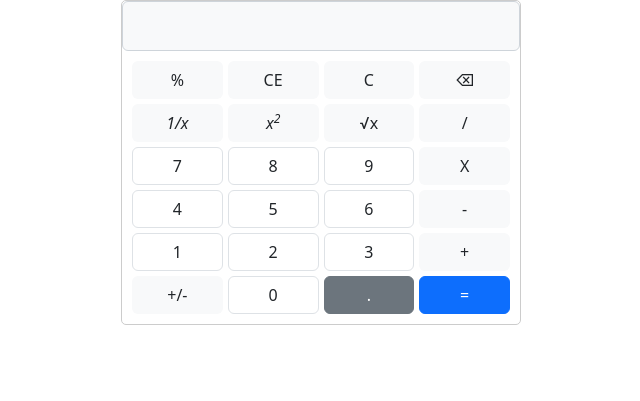
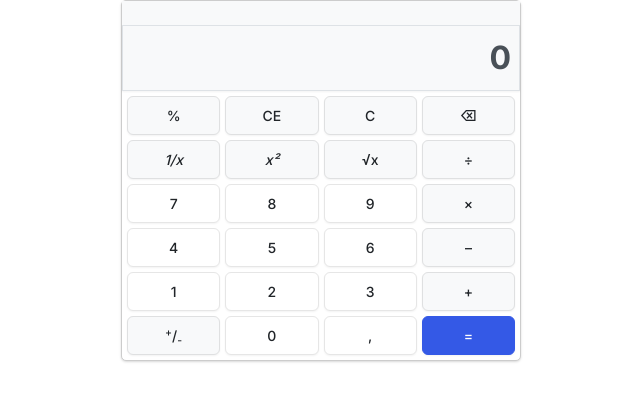
Before and after one commit to gfrodriguez/Launch-X-Latam-Backend, a PHP site: page / in a window 1280 px wide. Shown: the top 401 px of the page, without its empty margins (319-959 px from the left). Run offline with PHP 8.4, Linux system fonts and the light colour scheme.

Commit message:
Enviando calculadora funcional
Envío de calculadora funcional, sin errores encontrados, se parece a la calculadora de Windows 11 pero funciona como la calculadora de Google.

```diff
--- /dev/null
+++ b/01-Fundamentos-JS/Calculadora/calc.js
@@ -0,0 +1,107 @@
+const upperScreen = document.getElementsByTagName('label')[0];
+const screen = document.getElementById('calculator-screen');
+const buttons = document.querySelectorAll('button');
+
+const calc = {
+    screenValue: 0,
+    upperScreen: '\xA0',
+    firtValue: null,
+    secondValue: null,
+    operator: ''
+}
+
+const calculator = e => async () => {
+    if (!isNaN(e)) {
+        //alert(calc.operator)
+        if (calc.operator == '=') {
+            screen.value = '';
+            calc.operator = '';
+        }
+        if (screen.value === '0.') {
+            calc.screenValue += e;
+        } else if (screen.value == 0) {
+            calc.screenValue = e;
+        } else if (calc.firtValue !== 0) {
+            calc.screenValue += e;
+        }
+        screen.value = calc.screenValue;
+    } else if (e == ',' & !screen.value.includes('.')) {
+        screen.value = calc.screenValue = calc.screenValue + '.';
+    } else if (e == 'CE') {
+        screen.value = calc.screenValue = '';
+    } else if (e == 'C') {
+        screen.value = calc.screenValue = calc.upperScreen = calc.firtValue = calc.secondValue = calc.operator = '';
+        upperScreen.innerText = '\u00a0';
+    } else if (e == 'del') {
+        screen.value = screen.value.slice(0, -1);
+        calc.screenValue = screen.value;
+    } else if (e == '+/-') {
+        calc.screenValue = screen.value = calc.screenValue * (-1);
+    } else if (isNaN(e) & e !== '=' & e !== ',') {
+        calc.firtValue = parseFloat(calc.screenValue);
+        calc.screenValue = screen.value = '0';
+        calc.operator = e;
+        switch (calc.operator) {
+            case 'radic': {
+                calc.screenValue = Math.sqrt(calc.firtValue);
+                screen.value = new Intl.NumberFormat().format(calc.screenValue);
+                calc.upperScreen = upperScreen.innerText = '√' + calc.firtValue + '=';
+                calc.operator = '=';
+                break
+            }
+            case 'square': {
+                calc.screenValue = Math.pow(calc.firtValue, 2);
+                screen.value = new Intl.NumberFormat().format(calc.screenValue);
+                calc.upperScreen = upperScreen.innerText = calc.firtValue + '² =';
+                calc.operator = '=';
+                break
+            }
+            case 'invested': {
+                screen.value = calc.screenValue = 1 / calc.firtValue;
+                calc.upperScreen = upperScreen.innerText = '1/' + calc.firtValue + '=';
+                calc.operator = '=';
+                break
+            }
+            case '%': {
+                screen.value = calc.screenValue = calc.firtValue / 100;
+                calc.upperScreen = upperScreen.innerText = +calc.firtValue + '%=';
+                calc.operator = '=';
+                break
+            }
+        }
+    } else {
+        switch (calc.operator) {
+            case '+': {
+                calc.secondValue = parseFloat(calc.screenValue);
+                screen.value = calc.screenValue = calc.firtValue + calc.secondValue;
+                calc.upperScreen = upperScreen.innerText = calc.firtValue + ' + ' + calc.secondValue + '=';
+                calc.operator = '=';
+                break
+            }
+            case '-': {
+                calc.secondValue = parseFloat(calc.screenValue);
+                screen.value = calc.screenValue = calc.firtValue - calc.secondValue;
+                calc.upperScreen = upperScreen.innerText = calc.firtValue + ' - ' + calc.secondValue + '=';
+                calc.operator = '=';
+                break
+            }
+            case '*': {
+                calc.secondValue = parseFloat(calc.screenValue);
+                screen.value = calc.screenValue = calc.firtValue * calc.secondValue;
+                calc.upperScreen = upperScreen.innerText = calc.firtValue + ' * ' + calc.secondValue + '=';
+                calc.operator = '=';
+                break
+            }
+            case '/': {
+                calc.secondValue = parseFloat(calc.screenValue);
+                screen.value = calc.screenValue = calc.firtValue / calc.secondValue;
+                calc.upperScreen = upperScreen.innerText = calc.firtValue + ' / ' + calc.secondValue + '=';
+                calc.operator = '=';
+                break
+            }
+        }
+    }
+}
+buttons.forEach(button => {
+    button.addEventListener("click", calculator(button.value));
+});
--- a/01-Fundamentos-JS/Calculadora/index.html
+++ b/01-Fundamentos-JS/Calculadora/index.html
@@ -2,55 +2,58 @@
 <html>
 
 <head>
-    <meta charset="uft-8" />
+    <meta charset="UTF-8" />
     <meta name="viewport" content="width=device-width,initial-scale=1" />
+    <link rel="icon" href="favicon.svg" type="image/svg+xml">
     <title>Calculadora</title>
-    <!-- CSS only -->
-    <link href="https://cdn.jsdelivr.net/npm/bootstrap@5.2.3/dist/css/bootstrap.min.css" rel="stylesheet" integrity="sha384-rbsA2VBKQhggwzxH7pPCaAqO46MgnOM80zW1RWuH61DGLwZJEdK2Kadq2F9CUG65" crossorigin="anonymous">
+    <!--<link href="https://cdn.jsdelivr.net/npm/bootstrap@5.2.3/dist/css/bootstrap.min.css" rel="stylesheet" integrity="sha384-rbsA2VBKQhggwzxH7pPCaAqO46MgnOM80zW1RWuH61DGLwZJEdK2Kadq2F9CUG65" crossorigin="anonymous">-->
+    <link href="https://cdn.jsdelivr.net/npm/bootswatch@5.2.2/dist/zephyr/bootstrap.min.css" rel="stylesheet">
     <link href="styles.css" rel="stylesheet">
 </head>
 
 <body>
     <main>
         <div class="card mx-auto calculator">
-            <input id="calculator-screen" class="form-control bg-light text-end">
-            <div class="calculator-buttons">
-                <button type="button" class="btn bg-light" value="%">%</button>
-                <button type="button" class="btn bg-light" value="CE">CE</button>
-                <button type="button" class="btn bg-light" value="C">C</button>
-                <button type="button" class="btn bg-light" value="del">&#9003;</button>
+                <label for="calculator-screen" class="bg-light text-end px-2">&nbsp;</label>
+                <input id="calculator-screen" value='0' class="form-control bg-light text-end rounded-0 border border-opacity-10 fs-2 fw-semibold">
 
-                <button type="button" class="btn bg-light fst-italic" value="invested">1/x</button>
-                <button type="button" class="btn bg-light fst-italic" value="-">x<sup>2</sup></button>
-                <button type="button" class="btn bg-light" value="radic">&radic;x</button>
-                <button type="button" class="btn bg-light" value="/">/</button>
+            <div id="calculator-buttons">
+                <button type="button" class="btn btn-light" value="%">&percnt;</button>
+                <button type="button" class="btn btn-light" value="CE">CE</button>
+                <button type="button" class="btn btn-light" value="C">C</button>
+                <button type="button" class="btn btn-light" value="del">&#9003;</button>
 
-                <button type="button" value="7" class="btn btn-default border waves-effect">7</button>
-                <button type="button" value="8" class="btn btn-default border waves-effect">8</button>
-                <button type="button" value="9" class="btn btn-default border waves-effect">9</button>
-                <button type="button" class="btn bg-light" value="*">X</button>
+                <button type="button" class="btn btn-light fst-italic" value="invested">1/x</button>
+                <button type="button" class="btn btn-light fst-italic" value="square">x&sup2;</button>
+                <button type="button" class="btn btn-light" value="radic">&radic;x</button>
+                <button type="button" class="btn btn-light" value="/">&divide;</button>
+
+                <button type="button" value="7" class="btn btn-secondary">7</button>
+                <button type="button" value="8" class="btn btn-secondary">8</button>
+                <button type="button" value="9" class="btn btn-secondary">9</button>
+                <button type="button" class="btn btn-light" value="*">&times;</button>
 
 
-                <button type="button" value="4" class="btn btn-default border waves-effect">4</button>
-                <button type="button" value="5" class="btn btn-default border waves-effect">5</button>
-                <button type="button" value="6" class="btn btn-default border waves-effect">6</button>
-                <button type="button" class="btn bg-light" value="-">-</button>
+                <button type="button" value="4" class="btn btn-secondary">4</button>
+                <button type="button" value="5" class="btn btn-secondary">5</button>
+                <button type="button" value="6" class="btn btn-secondary">6</button>
+                <button type="button" class="btn btn-light" value="-">&ndash;</button>
 
 
-                <button type="button" value="1" class="btn btn-default border waves-effect">1</button>
-                <button type="button" value="2" class="btn btn-default border waves-effect">2</button>
-                <button type="button" value="3" class="btn btn-default border waves-effect">3</button>
-                <button type="button" class="btn bg-light" value="+">+</button>
+                <button type="button" value="1" class="btn btn-secondary">1</button>
+                <button type="button" value="2" class="btn btn-secondary">2</button>
+                <button type="button" value="3" class="btn btn-secondary">3</button>
+                <button type="button" class="btn btn-light" value="+">&plus;</button>
 
-                <button type="button" class="btn bg-light" value="+/-">+/-</button>
-                <button type="button" value="0" class="btn btn-default border waves-effect">0</button>
-                <button type="button" class="decimal function btn btn-secondary" value=".">.</button>
-                <button type="button" class="button-equal operator btn btn-primary" value="=">=</button>
+                <button type="button" class="btn btn-light" value="+/-"><sup>&plus;</sup>/<sub>-</sub></button>
+                <button type="button" value="0" class="btn btn-secondary">0</button>
+                <button type="button" class="btn btn-secondary" value=",">,</button>
+                <button type="button" class="btn btn-primary" value="=">&equals;</button>
             </div>
         </div>
 
     </main>
-    <!-- JavaScript Bundle with Popper -->
+    <script src="calc.js"></script>
     <script src="https://cdn.jsdelivr.net/npm/bootstrap@5.2.3/dist/js/bootstrap.bundle.min.js" integrity="sha384-kenU1KFdBIe4zVF0s0G1M5b4hcpxyD9F7jL+jjXkk+Q2h455rYXK/7HAuoJl+0I4" crossorigin="anonymous"></script>
 </body>
 
--- a/01-Fundamentos-JS/Calculadora/styles.css
+++ b/01-Fundamentos-JS/Calculadora/styles.css
@@ -8,11 +8,16 @@
     min-height: 50px;
   }
 
-  .calculator-buttons {
+  #calculator-buttons {
     display: grid;
     grid-template-columns: repeat(4, 1fr);
     grid-gap: 5px;
-    padding: 10px;
+    padding: 5px;
+  }
+
+  .form-control{
+    padding-left: 0.5rem!important;
+    padding-right: 0.5rem!important;
   }
 
  /* .button-equal {
```
Also changed, not shown: 01-Fundamentos-JS/Calculadora/favicon.svg (added).
